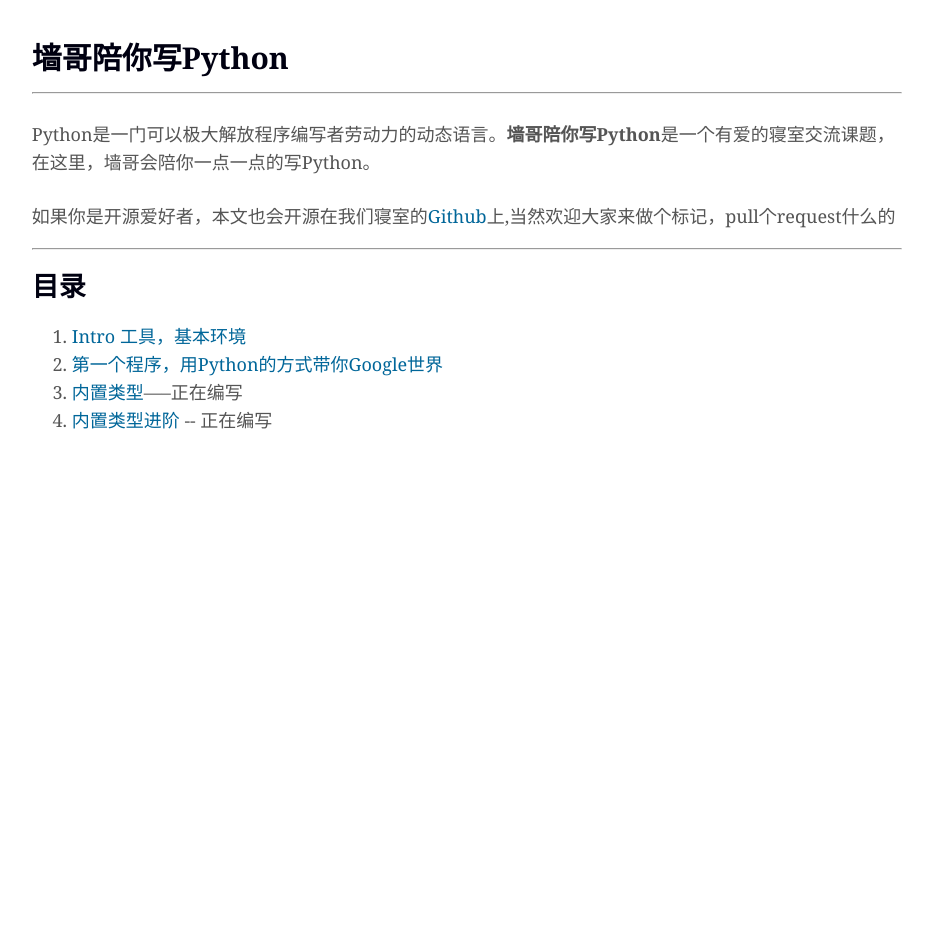
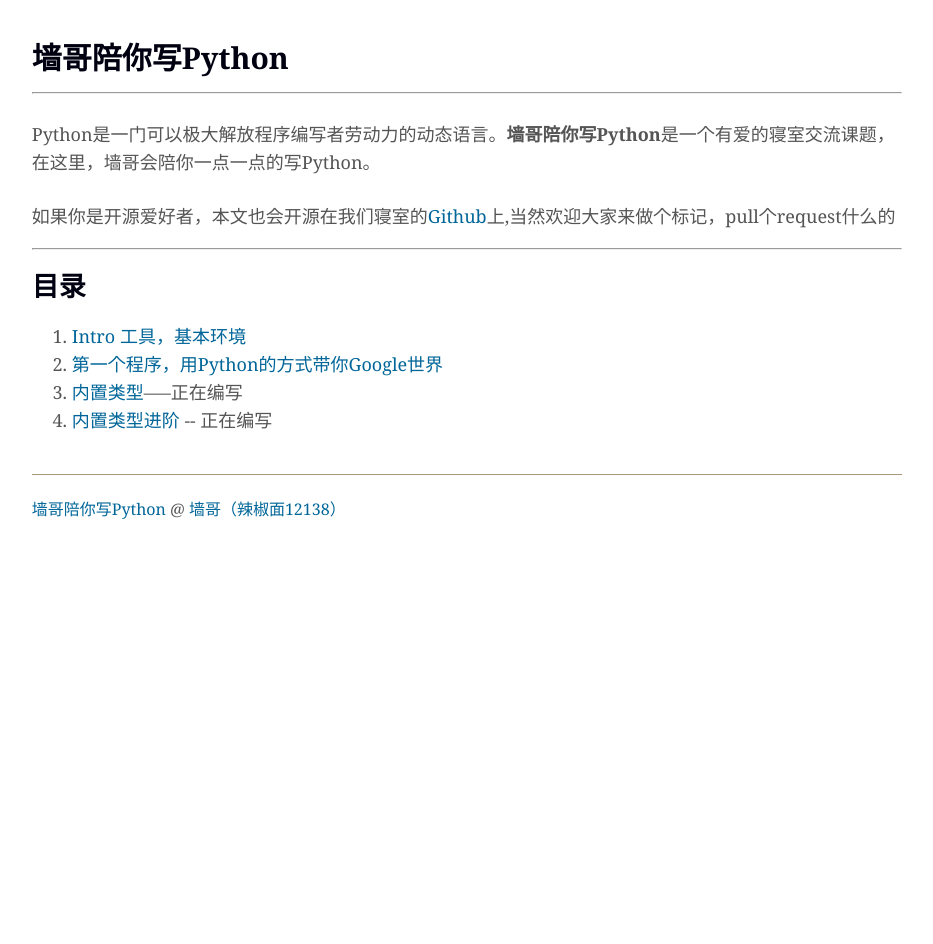
Before and after one commit to 5058/5058.github.io, a Jekyll site: the page python/index.html, which Jekyll copies as it is, in a window 1280 px wide. Shown: the whole page, without its empty margins (173-1106 px from the left). Built offline with Jekyll 4.4.1, drawn with Linux system fonts in a browser that asks for light colours.

Commit message:
Update index.html

```diff
--- a/python/index.html
+++ b/python/index.html
@@ -22,3 +22,9 @@
 	<li><a href="innertype_advance.html">内置类型进阶</a> -- 正在编写</li>
 </ol>
 </div>
+
+
+
+<div class = 'footer'>
+    <a href="index.html">墙哥陪你写Python</a> @ <a href="http://www.douban.com/people/JasonLvpy/">墙哥（辣椒面12138）</a>
+</div>
```
